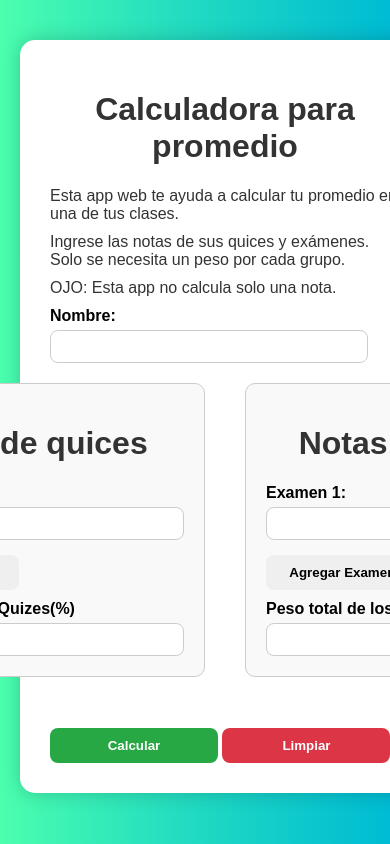
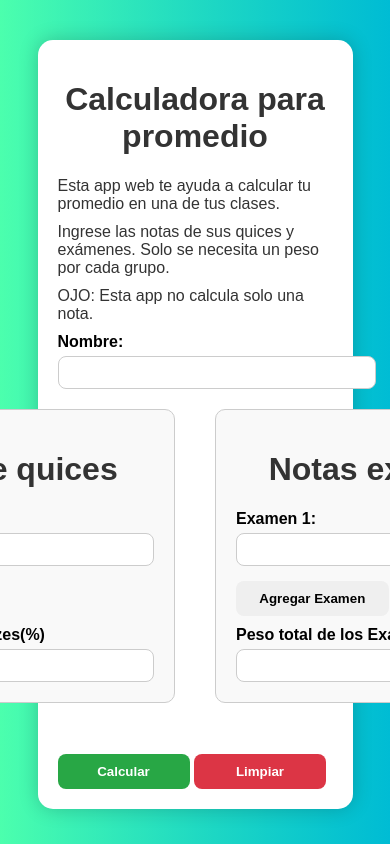
Before and after one commit to Eldomi05/web, a Flask app: page / in a window 390 px wide; the page is wider, and only the part inside the window is pictured. Run offline with Flask 3, Linux system fonts and the light colour scheme.

Commit message:
Ajustar a telefonos

```diff
--- a/static/style.css
+++ b/static/style.css
@@ -15,9 +15,8 @@ body{
     padding:40px 20px;
 }
 .container{
-    width: 100%;
-    max-width: 1200px;
-    box-sizing: border-box;
+    max-width: 100%;
+    padding: 0 15px;
 }
 .form_box{
     background-color: white;
@@ -28,6 +27,14 @@ body{
     box-shadow: 0 0 20px rgba(0, 0, 0, 0.2);
     width: 100%;
     max-width: 950px;
+    box-sizing: border-box;
+}
+@media screen and (max-width:600px){
+    .form_box{
+        padding: 20px;
+        width: 90%;
+        max-width: 100%;
+    }
 }
 h1{
     text-align: center;
```
